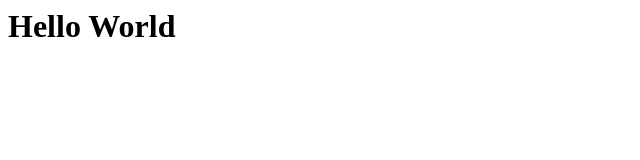
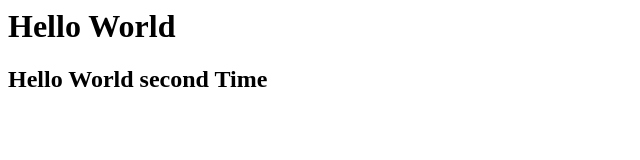
Before and after one commit to sth51214/bootcamphtml, a plain HTML site: page index.html in a window 1280 px wide. Shown: the whole page, without its empty margins (0-640 px from the left). Drawn offline with Linux system fonts and the light colour scheme.

Commit message:
Update index.html
Print Hello World second time

```diff
--- a/index.html
+++ b/index.html
@@ -7,5 +7,6 @@
 </head>
 <body>
   <h1>Hello World</h1>
+  <h2>Hello World second Time</h2>
 </body>
 </html>
```
